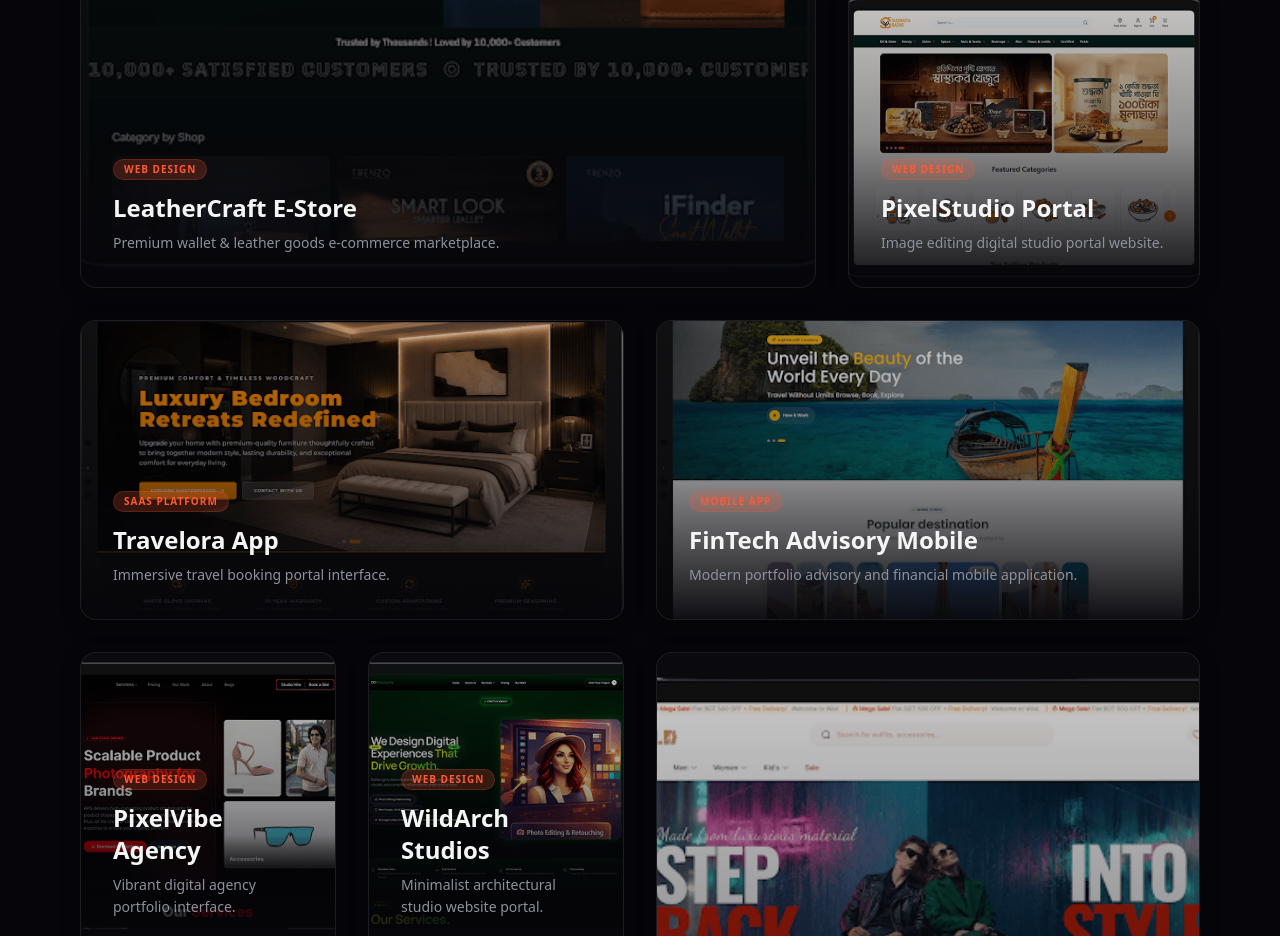
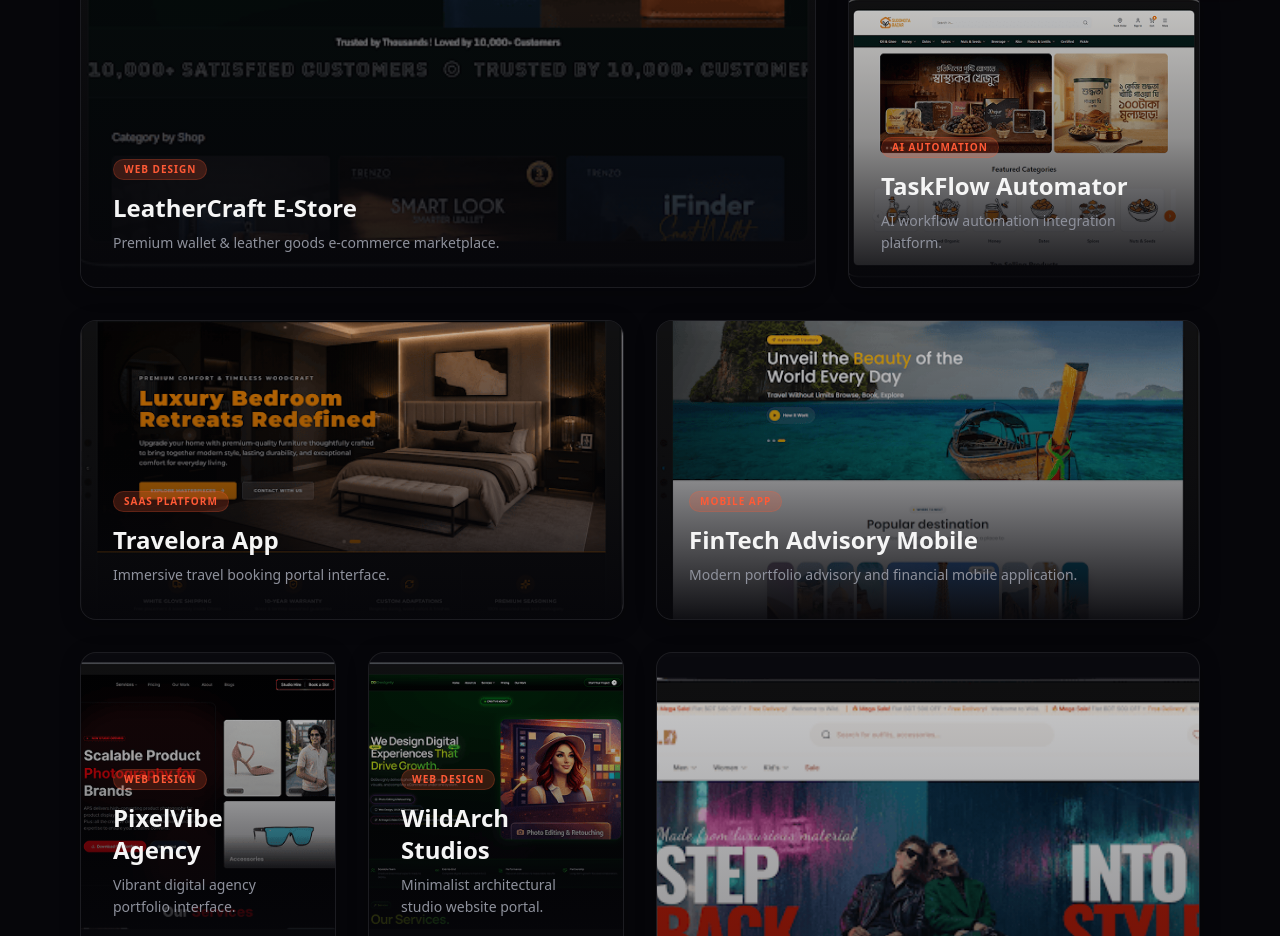
Before and after one commit to Yaashwaant/webbrixs, a Next.js app: page /portfolio in a window 1280 px wide. Shown: the part 800-1736 px from the top of the page. Built offline with nearby package versions, Linux system fonts and the light colour scheme.

Commit message:
Remove all remaining photo editing text references from FAQ and portfolio page

```diff
--- a/src/app/portfolio/page.js
+++ b/src/app/portfolio/page.js
@@ -26,12 +26,12 @@ export default function PortfolioPage() {
       badge: null,
     },
     {
-      title: "PixelStudio Portal",
-      category: "Web Design",
-      desc: "Image editing digital studio portal website.",
+      title: "TaskFlow Automator",
+      category: "AI Workflow",
+      desc: "AI workflow automation integration platform.",
       img: "/images/projects/project2.png",
       gridClass: "md:col-span-4 row-span-1",
-      badge: null,
+      badge: "AI Automation",
     },
     {
       title: "Travelora App",
--- a/src/components/FAQ.jsx
+++ b/src/components/FAQ.jsx
@@ -6,7 +6,7 @@ export default function FAQ() {
   const faqs = [
     {
       q: "What services does Webbrixs offer?",
-      a: "We specialize in custom UI/UX web design & development, cloud-native software engineering (SaaS platforms), end-to-end e-commerce ecosystems, and high-fidelity digital media editing."
+      a: "We specialize in custom UI/UX web design & development, cloud-native software engineering (SaaS platforms), end-to-end e-commerce ecosystems, and personalized AI workflow automation."
     },
     {
       q: "Do you provide hosting services?",
```
